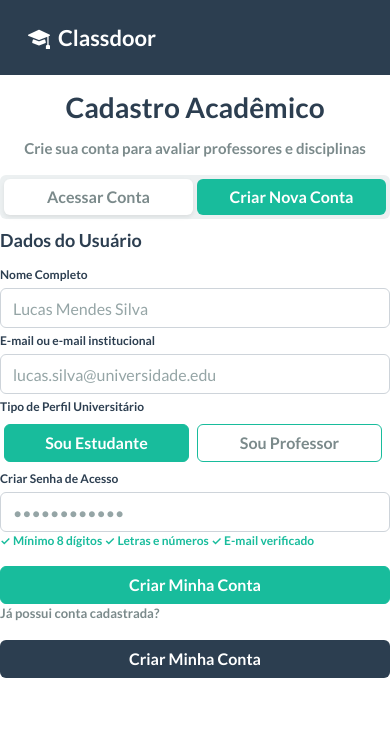
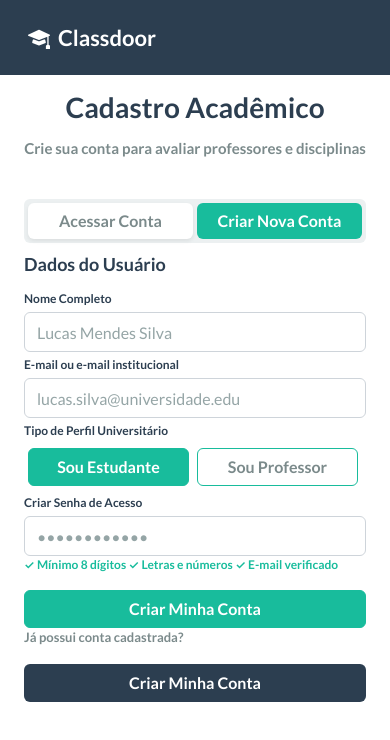
Before and after one commit to Gabriel-Aragao/classdoor-frontend, a React (Vite) app: page /register in a window 390 px wide. Shown: the top 740 px of the page. Built offline with nearby package versions, Linux system fonts and the light colour scheme.

Commit message:
feat: Alteração na responsividade

```diff
--- a/package.json
+++ b/package.json
@@ -13,7 +13,8 @@
   },
   "dependencies": {
     "react": "^19.2.8",
-    "react-dom": "^19.2.8",
+    "react-dom": "^19.3.0",
+    "react-router-dom": "^7.18.3",
     "zustand": "^5.0.15"
   },
   "devDependencies": {
--- a/src/index.css
+++ b/src/index.css
@@ -11,7 +11,7 @@
     border: none !important;
     background-color: transparent !important;
     box-shadow: none !important;
-    padding: 0 !important;
+    padding: 1 !important;
     max-width: 100% !important;
   }
 }
```
Also changed, not shown: src/features/auth/RegisterPage.jsx (+12 -6 lines), 1 other file (tests, documents, lock files or other folders).
